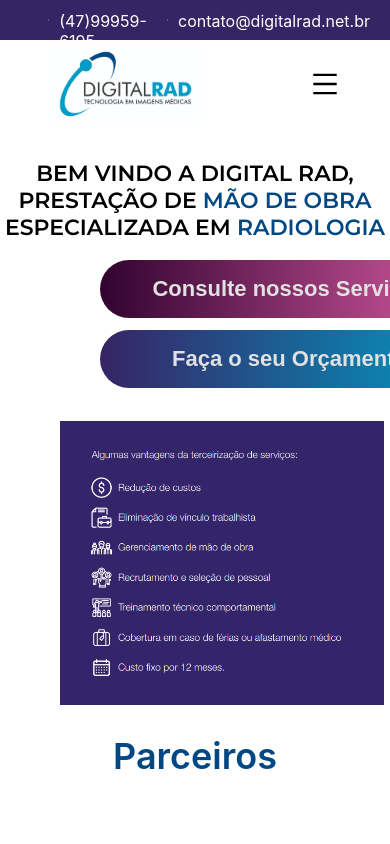
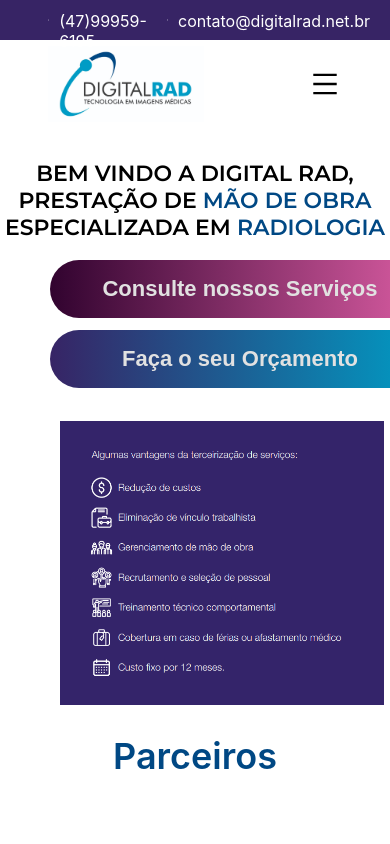
Before and after one commit to lmgaspa/paduan, a React (Create React App) app: page / in a window 390 px wide. Shown: the top 844 px of the page. Built offline with nearby package versions, Linux system fonts and the light colour scheme.

Commit message:
quinto commit

```diff
--- a/src/layouts/home.module.css
+++ b/src/layouts/home.module.css
@@ -100,7 +100,7 @@
 
     .button1 {
         padding: 1rem 1rem;
-        left: 100px;
+        left: 50px;
         top: 260px;
         font-size: 22px;
         max-width: 380px;
@@ -108,7 +108,7 @@
     }
     .button2 {
         padding: 1rem 1rem;
-        left: 100px;
+        left: 50px;
         top: 330px;
         font-size: 22px;
         max-width: 380px;
```
